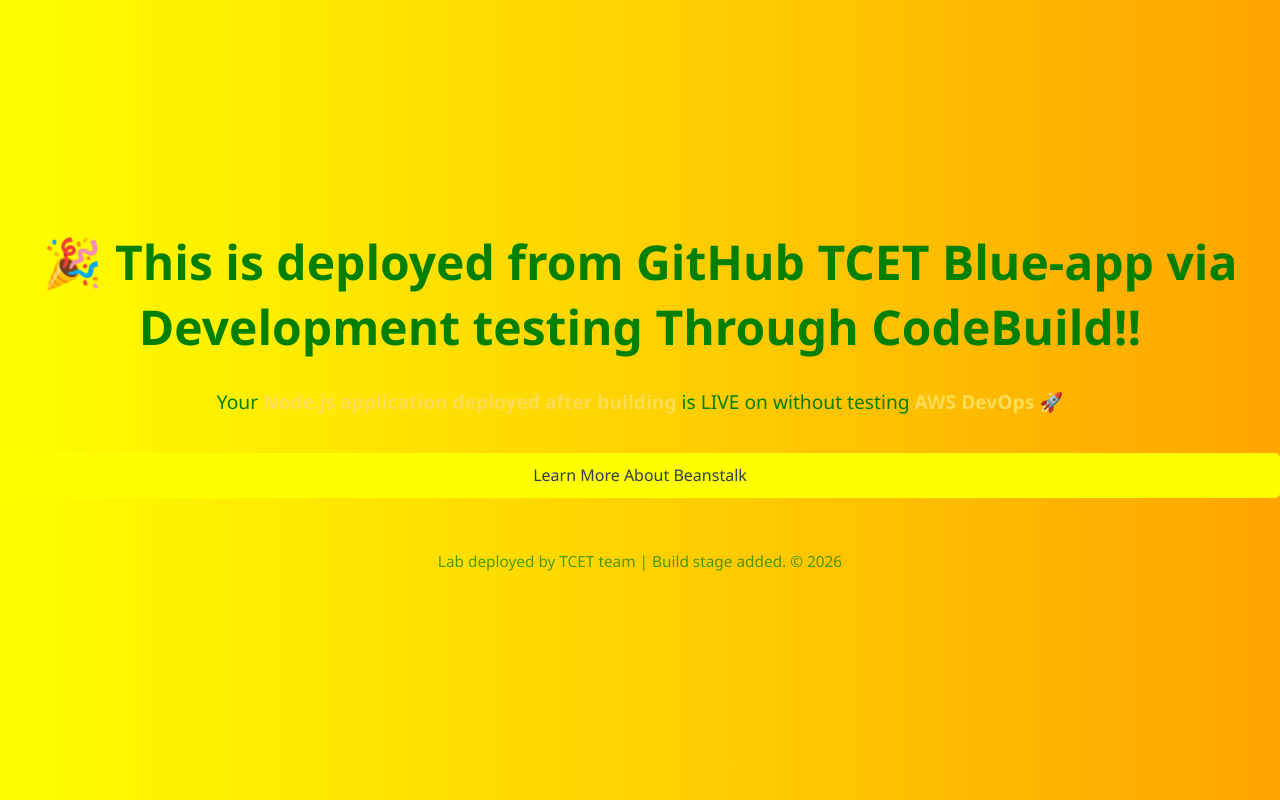
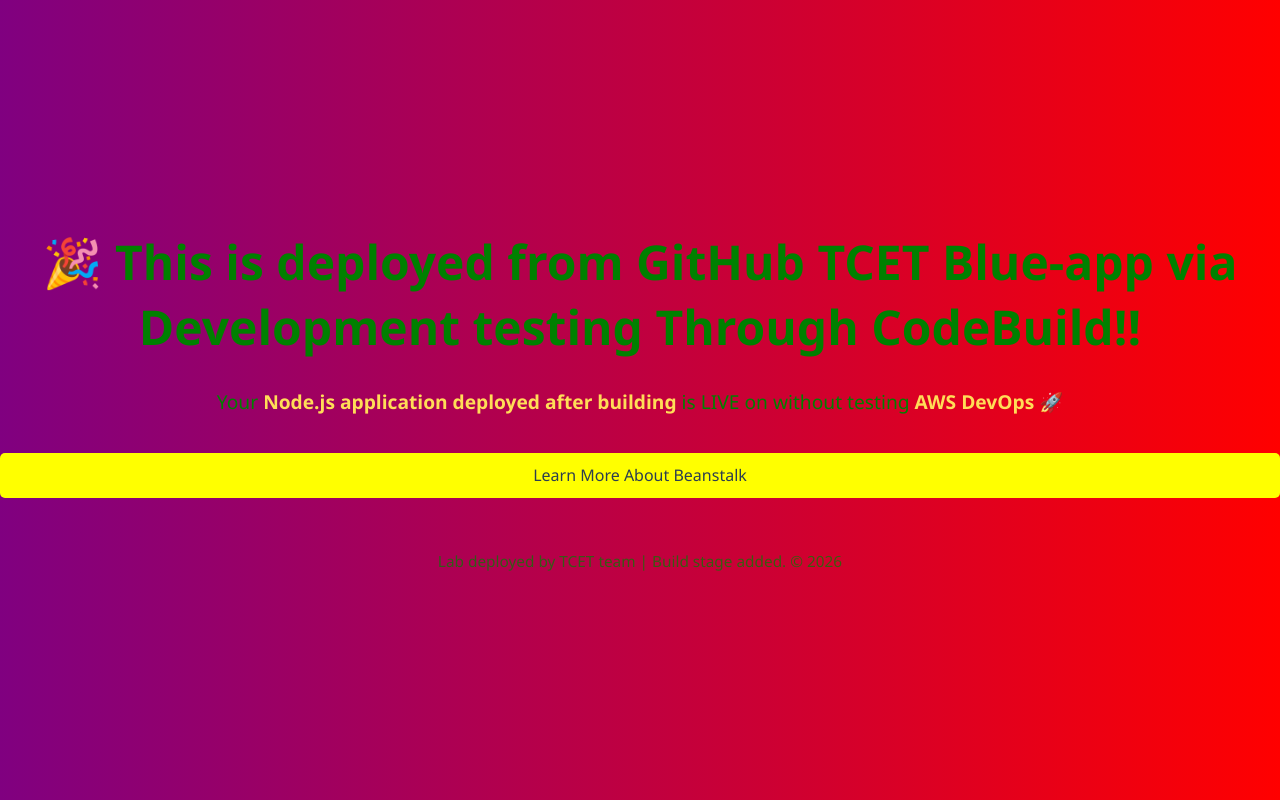
Before and after one commit to Builder-Tanmay/blue-app-s, a plain HTML site: page index.html in a window 1280 px wide. Drawn offline with Linux system fonts and the light colour scheme.

Commit message:
Update index.html
BG gradent change to purple red

```diff
--- a/index.html
+++ b/index.html
@@ -8,7 +8,7 @@
     body {
       margin: 0;
       font-family: 'Segoe UI', sans-serif;
-      background: linear-gradient(90deg, yellow, orange);
+      background: linear-gradient(90deg, purple, red);
       color: green;
       text-align: center;
       display: flex;
```
